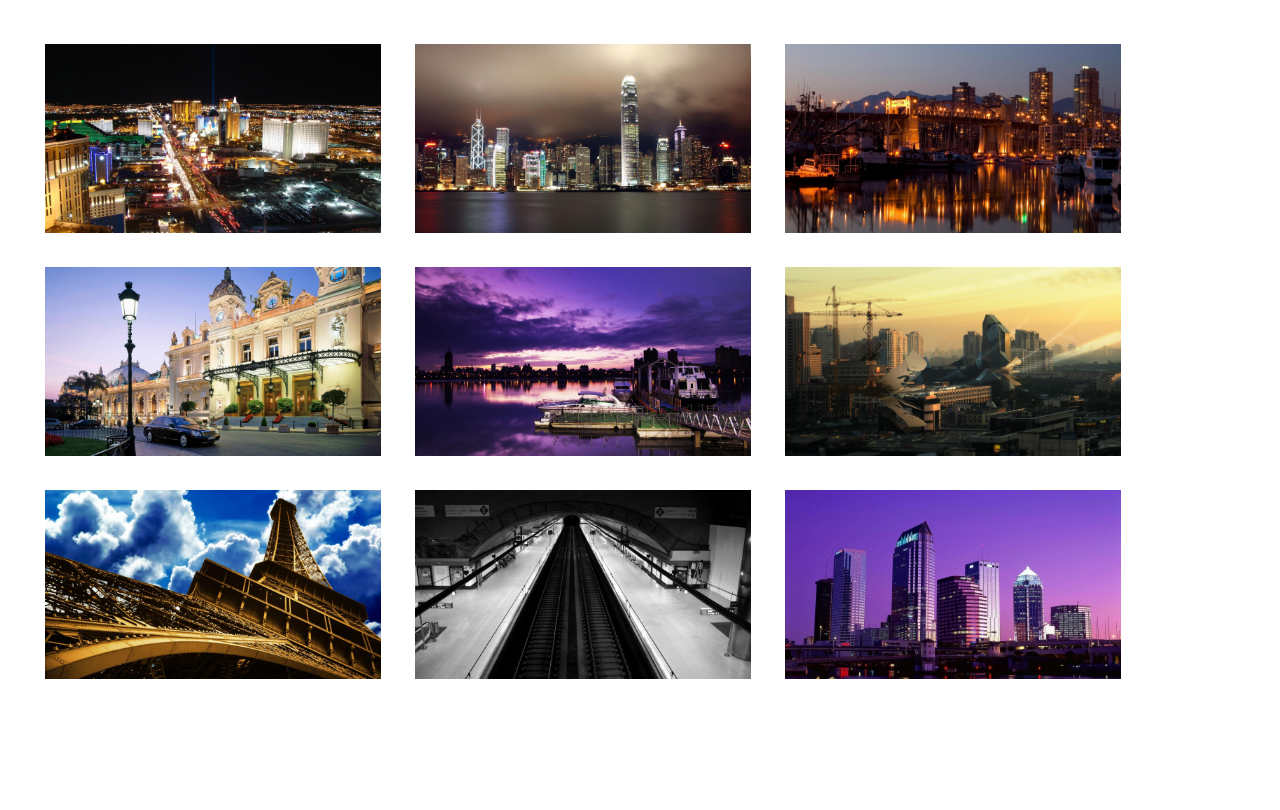
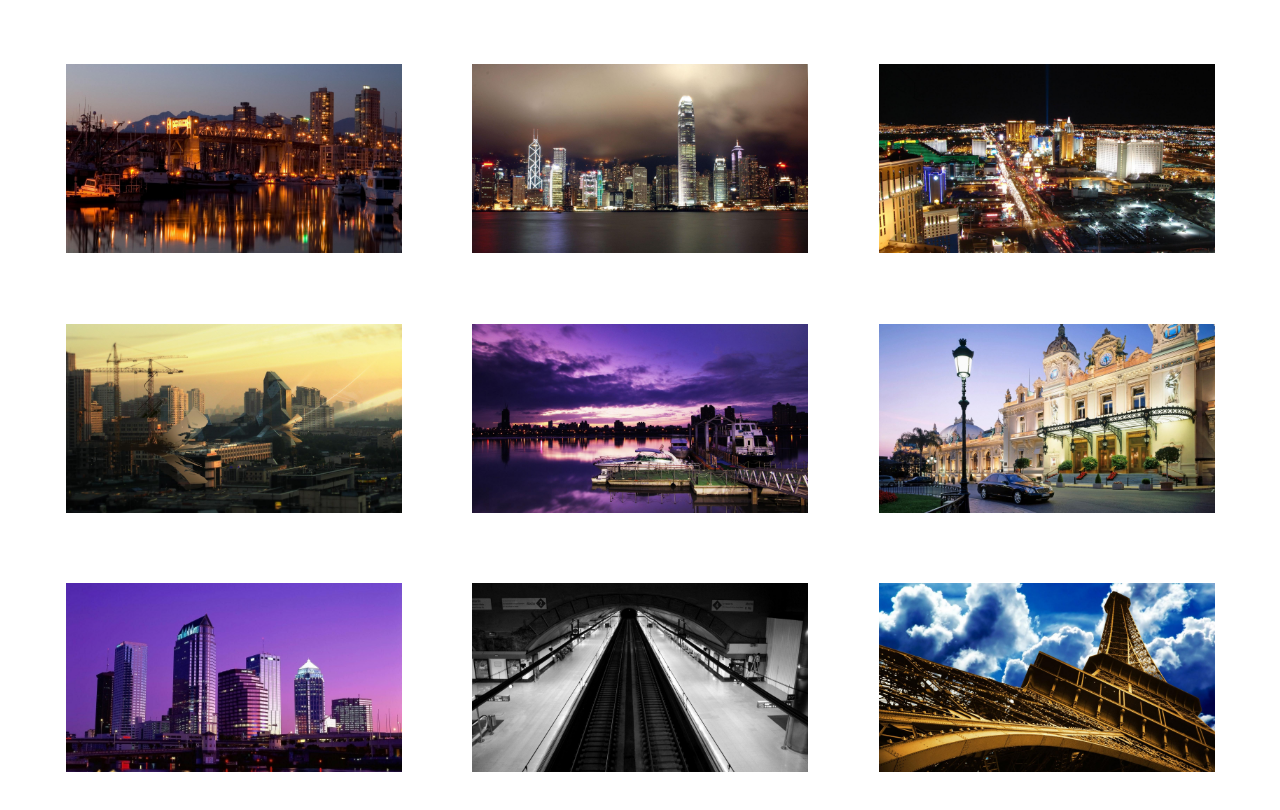
Before and after one commit to Naboni/MyCv2, a plain HTML site: page cv2/gallery.html in a window 1280 px wide. Shown: the part 134-944 px from the top of the page. Before the commit the page ends 852 px from the top, so only its background shows below. Drawn offline with Linux system fonts and the light colour scheme.

Commit message:
Images in Gallery page are dispersed equally.

```diff
--- a/cv2/assets/css/style.css
+++ b/cv2/assets/css/style.css
@@ -161,11 +161,16 @@ input[type=submit]:hover {
 }
 #pictures{
     margin: 1.6%;
+    overflow: hidden;
 }
 #pictures img{
     transition: 1s;
     padding: 15px;
     width: 30%;
+    margin: 1.66% 1.66%;
+    font-family: cursive;
+    font-size: large;
+    float: right;
 }
 #pictures img:hover {
     filter: grayscale(100%);
```
Also changed, not shown: cv2/blog.html (+1 -1 lines).
